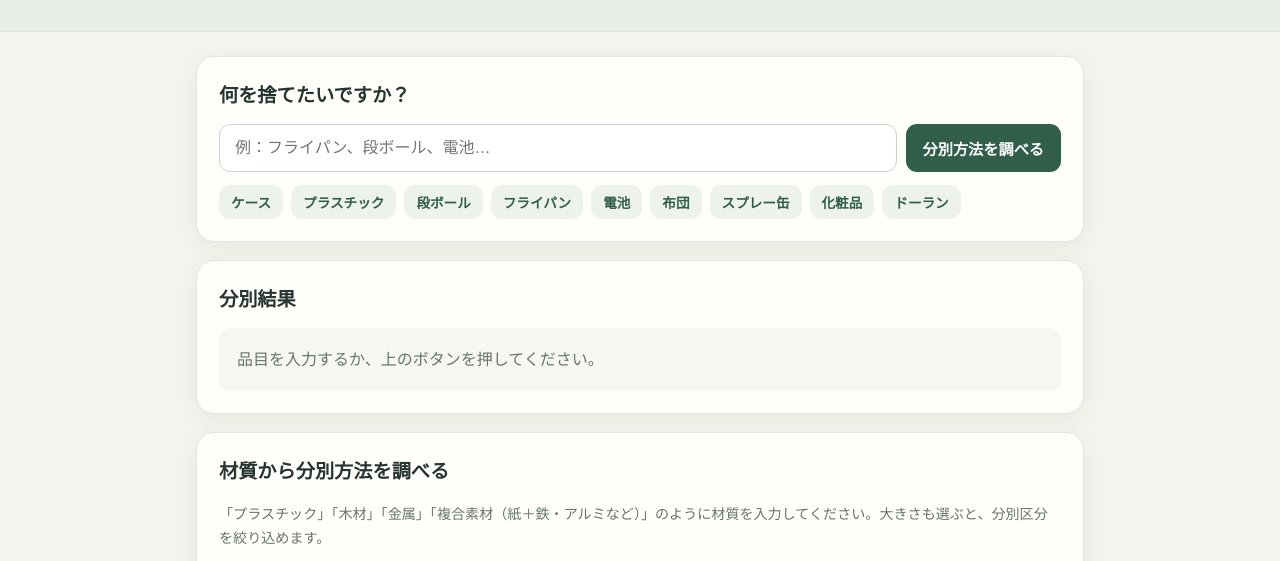
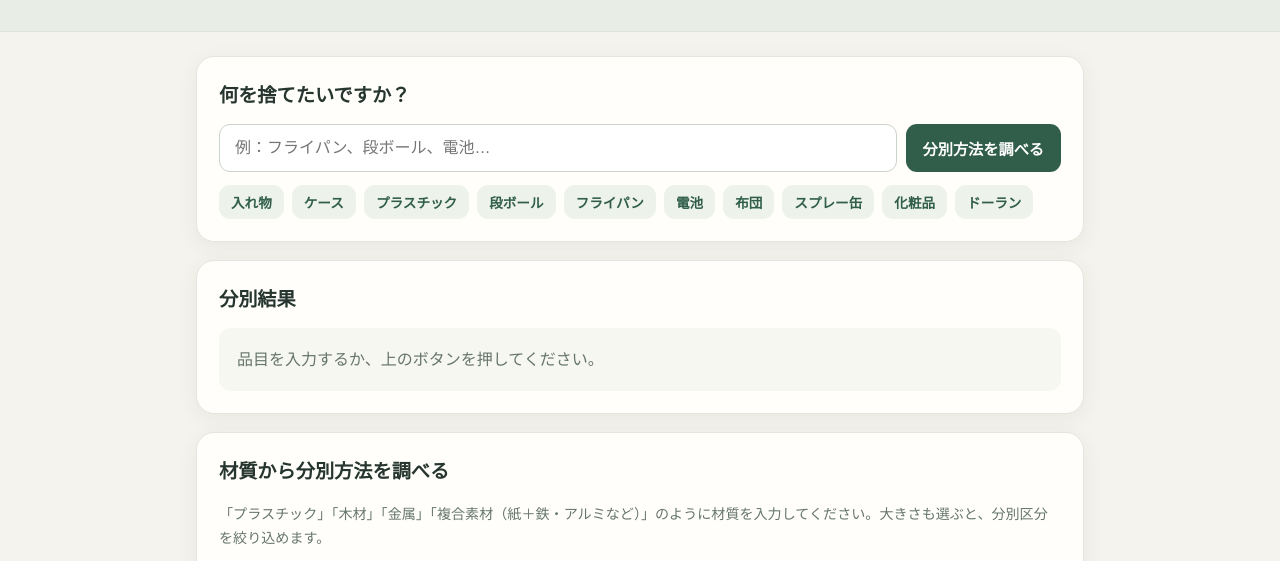
Before and after one commit to waka000gaia-pixel/test, a plain HTML site: page trush/index.html in a window 1280 px wide. Shown: the part 233-794 px from the top of the page. Drawn offline with Linux system fonts and the light colour scheme.

Commit message:
Add container search entry

```diff
--- a/trush/index.html
+++ b/trush/index.html
@@ -38,7 +38,7 @@ a{color:#285d48;text-underline-offset:3px}footer{font-size:.82rem;color:var(--mu
 <section class="panel">
 <h2>何を捨てたいですか？</h2>
 <div class="searchline"><input id="query" type="search" placeholder="例：フライパン、段ボール、電池…" aria-label="捨てたいものを入力"><button id="searchBtn">分別方法を調べる</button></div>
-<div class="chips" aria-label="よく検索される品目"><button data-q="ケース">ケース</button><button data-q="プラスチック">プラスチック</button><button data-q="段ボール">段ボール</button><button data-q="フライパン">フライパン</button><button data-q="電池">電池</button><button data-q="布団">布団</button><button data-q="スプレー缶">スプレー缶</button><button data-q="化粧品">化粧品</button><button data-q="ドーラン">ドーラン</button></div>
+<div class="chips" aria-label="よく検索される品目"><button data-q="入れ物">入れ物</button><button data-q="ケース">ケース</button><button data-q="プラスチック">プラスチック</button><button data-q="段ボール">段ボール</button><button data-q="フライパン">フライパン</button><button data-q="電池">電池</button><button data-q="布団">布団</button><button data-q="スプレー缶">スプレー缶</button><button data-q="化粧品">化粧品</button><button data-q="ドーラン">ドーラン</button></div>
 </section>
 
 <section class="panel" aria-live="polite"><h2>分別結果</h2><div id="results"><div class="empty">品目を入力するか、上のボタンを押してください。</div></div></section>
@@ -223,6 +223,7 @@ document.getElementById('materialBtn').addEventListener('click',searchMaterial);
 materialInput.addEventListener('keydown',e=>{if(e.key==='Enter')searchMaterial()});
 
 const items=[
+{name:"入れ物（材質・形状を確認）",keys:["入れ物"],type:"材質・形状によって異なります",how:"入れ物は、紙・プラスチック・金属・木材など、素材や形によって分別が異なります。材質が分かる場合は「材質から調べる」で確認してください。",caution:"複数の素材が組み合わさっている場合は、分解できるかどうかも確認してください。材質や形状が分からない場合は、板橋区公式の分別案内で個別の扱いを確認してください。"},
 {name:"ケース（材質・構造を確認）",keys:["ケース","筒型ケース","ボトルケース","収納ケース","ギフトケース","化粧箱","瓶を入れるケース"],type:"材質・構造によって異なります",how:"ケースは、紙・プラスチック・金属・木材など、素材や組み合わさり方によって分別が異なります。「材質から分別方法を調べる」で素材を入力してください。",caution:"紙と金属（鉄・アルミ）などの複合素材は、分解できるかどうかも確認してください。材質だけで判断できない場合は、板橋区公式の分別案内で品目ごとの扱いを確認してください。"},
 {name:"パソコン・ディスプレイ",keys:["パソコン","PC","pc","ノートパソコン","ノートpc","デスクトップパソコン","デスクトップpc","パソコン本体","パソコン用ディスプレイ","pcディスプレイ","モニター","液晶ディスプレイ"],type:"区では回収しません（メーカー回収・宅配便回収）",how:"家庭用パソコン本体・ノートパソコン・ディスプレイは、板橋区では回収していません。①宅配便による回収（リネットジャパンリサイクル）または②各パソコンメーカーによる回収を利用してください。宅配便回収は、パソコン本体を含む1箱分が無料です（3辺合計140cm以内・重量20kg以下）。",caution:'PCリサイクルマークの有無でメーカー回収の料金が異なります。メーカーがない・不明なパソコンや自作パソコンは、一般社団法人パソコン3R推進協会へお問い合わせください。回収前にデータを消去してください。<a href="https://www.city.itabashi.tokyo.jp/tetsuduki/gomi/kaden/1001876.html" target="_blank" rel="noopener">板橋区公式：パソコンリサイクルについて ↗</a>'},
 
```
